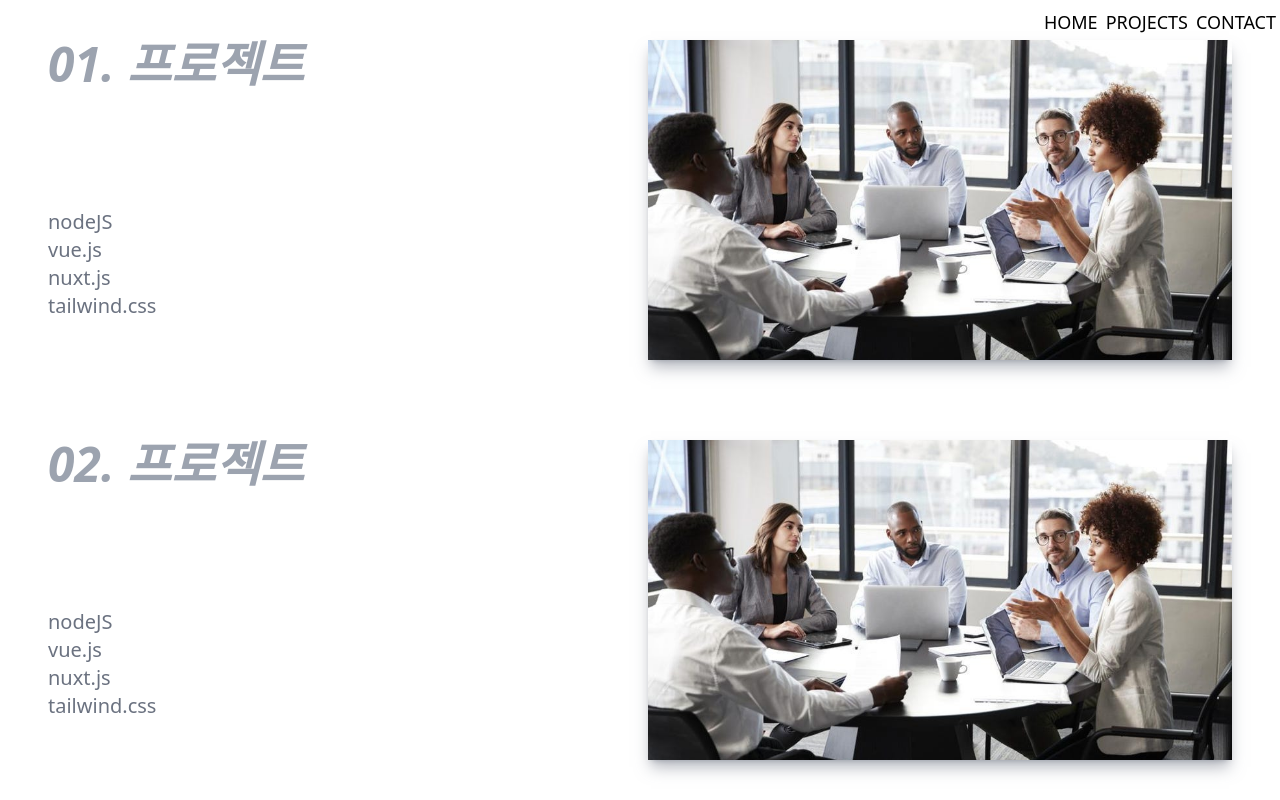
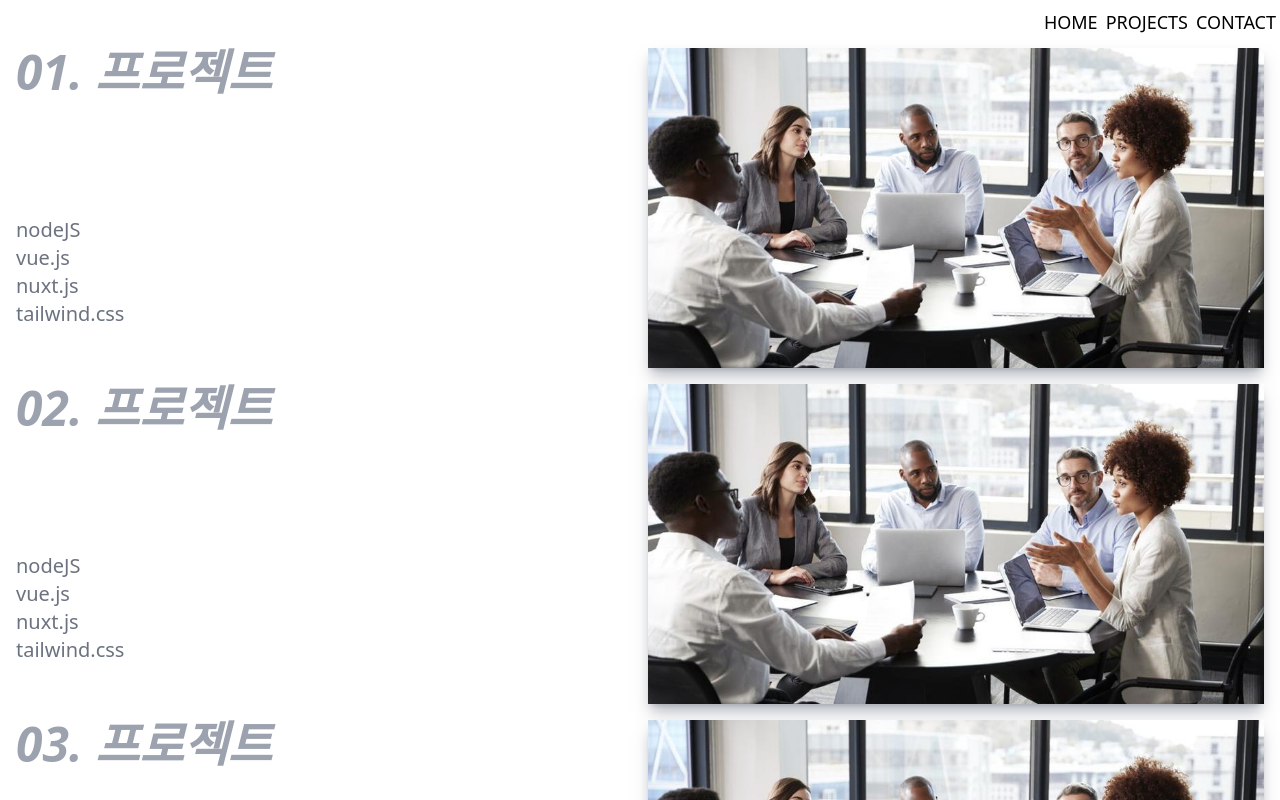
Before and after one commit to rsh8040/vue_portfolio, a Nuxt app: page /project in a window 1280 px wide. Shown: the top 800 px of the page. Built offline with nearby package versions, Linux system fonts and the light colour scheme.

Commit message:
컴포넌트 padding대신 전체 padding으로 변경

```diff
--- a/pages/contact.vue
+++ b/pages/contact.vue
@@ -9,9 +9,9 @@
         </div>
     </div>
 
-    <div class="lg:container mx-auto px-4 py-2">
+    <div class="lg:container mx-auto px-4 py-12">
         <div class="grid grid-cols-1 grid-rows-1 gap-4 mb-12">
-            <div class="px-8 py-8 text-2xl break-normal leading-9">
+            <div class="text-2xl break-normal leading-9">
                 Lorem Ipsum is simply dummy text of the printing and typesetting industry. Lorem Ipsum has been the industry's standard dummy text ever since the 1500s, when an unknown printer took a galley of type and scrambled it to make a type specimen book. It has survived not only five centuries, but also the leap into electronic typesetting, remaining essentially unchanged. It was popularised in the 1960s with the release of Letraset sheets containing Lorem Ipsum passages, and more recently with desktop publishing software like Aldus PageMaker including versions of Lorem Ipsum.
             </div>
         </div>
--- a/pages/detail/[id].vue
+++ b/pages/detail/[id].vue
@@ -9,7 +9,7 @@
         </div>
     </div>
 
-    <div class="lg:container mx-auto px-4 py-2">
+    <div class="lg:container mx-auto px-4 py-12">
         <div class="mb-12">
             <p class="pb-4 text-6xl text-gray-200">{{ pageNumber.toString().padStart(2, '0') }}.</p>
             <p class="pb-2 text-3xl text-gray-500">프로젝트 {{ pageNumber }}</p>
--- a/pages/index.vue
+++ b/pages/index.vue
@@ -9,10 +9,10 @@
         </div>
     </div>
 
-    <div class="lg:container mx-auto px-4 py-2">
+    <div class="lg:container mx-auto px-4 py-12">
         <div class="grid grid-cols-2 grid-rows-2 gap-4 mb-12">
             <div class="row-span-2">
-                <div class="px-8 py-8 text-2xl break-normal leading-9">
+                <div class="text-2xl break-normal leading-9">
                     Lorem Ipsum is simply dummy text of the printing and typesetting industry. Lorem Ipsum has been the industry's standard dummy text ever since the 1500s, when an unknown printer took a galley of type and scrambled it to make a type specimen book. It has survived not only five centuries, but also the leap into electronic typesetting, remaining essentially unchanged. It was popularised in the 1960s with the release of Letraset sheets containing Lorem Ipsum passages, and more recently with desktop publishing software like Aldus PageMaker including versions of Lorem Ipsum.
                 </div>
             </div>
--- a/pages/project.vue
+++ b/pages/project.vue
@@ -9,9 +9,9 @@
         </div>
     </div>
 
-    <div class="lg:container mx-auto px-4 py-2">
+    <div class="lg:container mx-auto px-4 py-12">
         <div v-for="pageNumber in 10">
-            <div class="mb-4 p-8">
+            <div class="mb-4">
             <NuxtLink :to="{ path: '/detail/' + pageNumber }" >
                 <div class="grid grid-cols-2 grid-rows-2 gap-4">
                     <div class="text-5xl italic font-semibold text-gray-400">{{ pageNumber.toString().padStart(2, '0') }}. 프로젝트</div>
```
